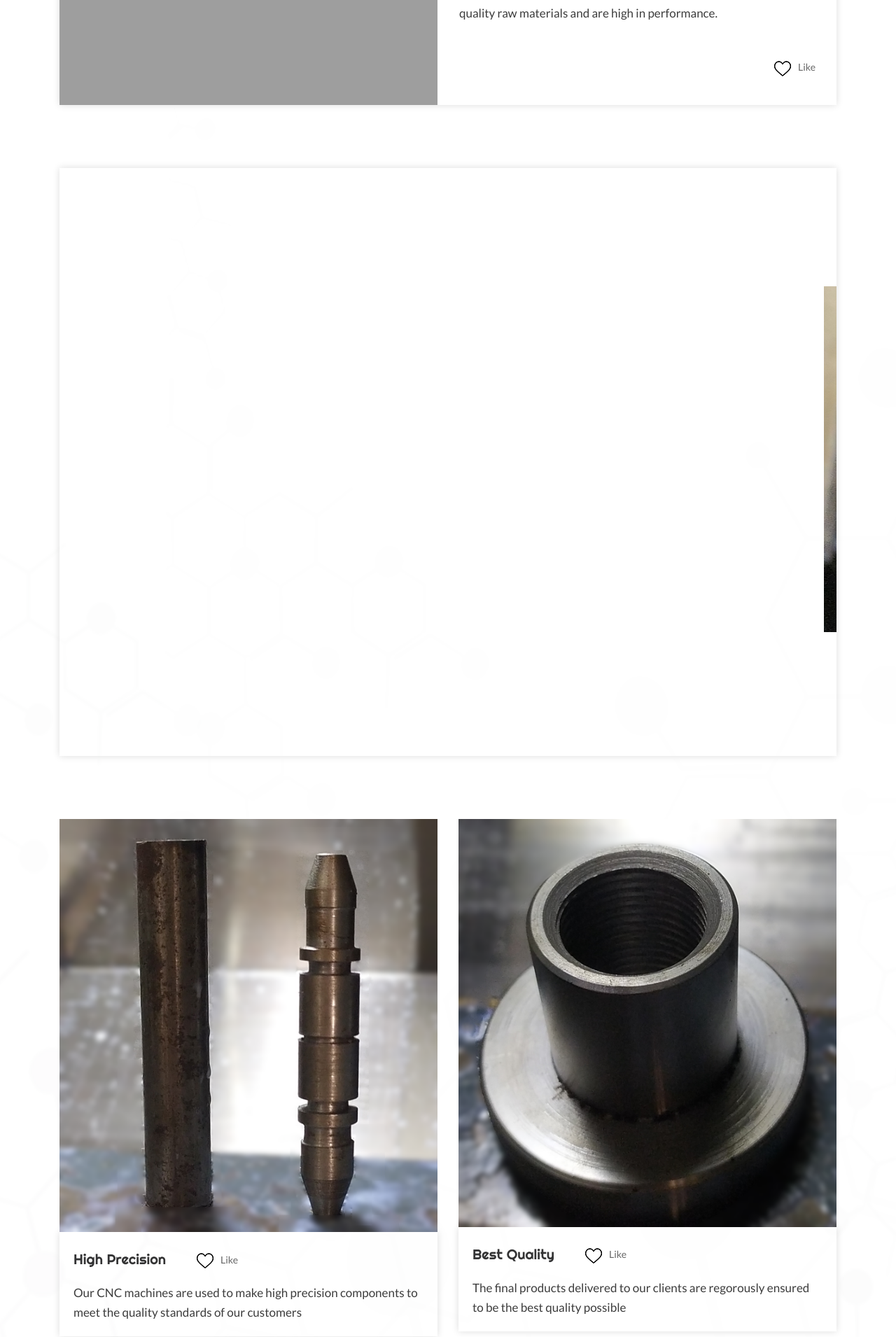
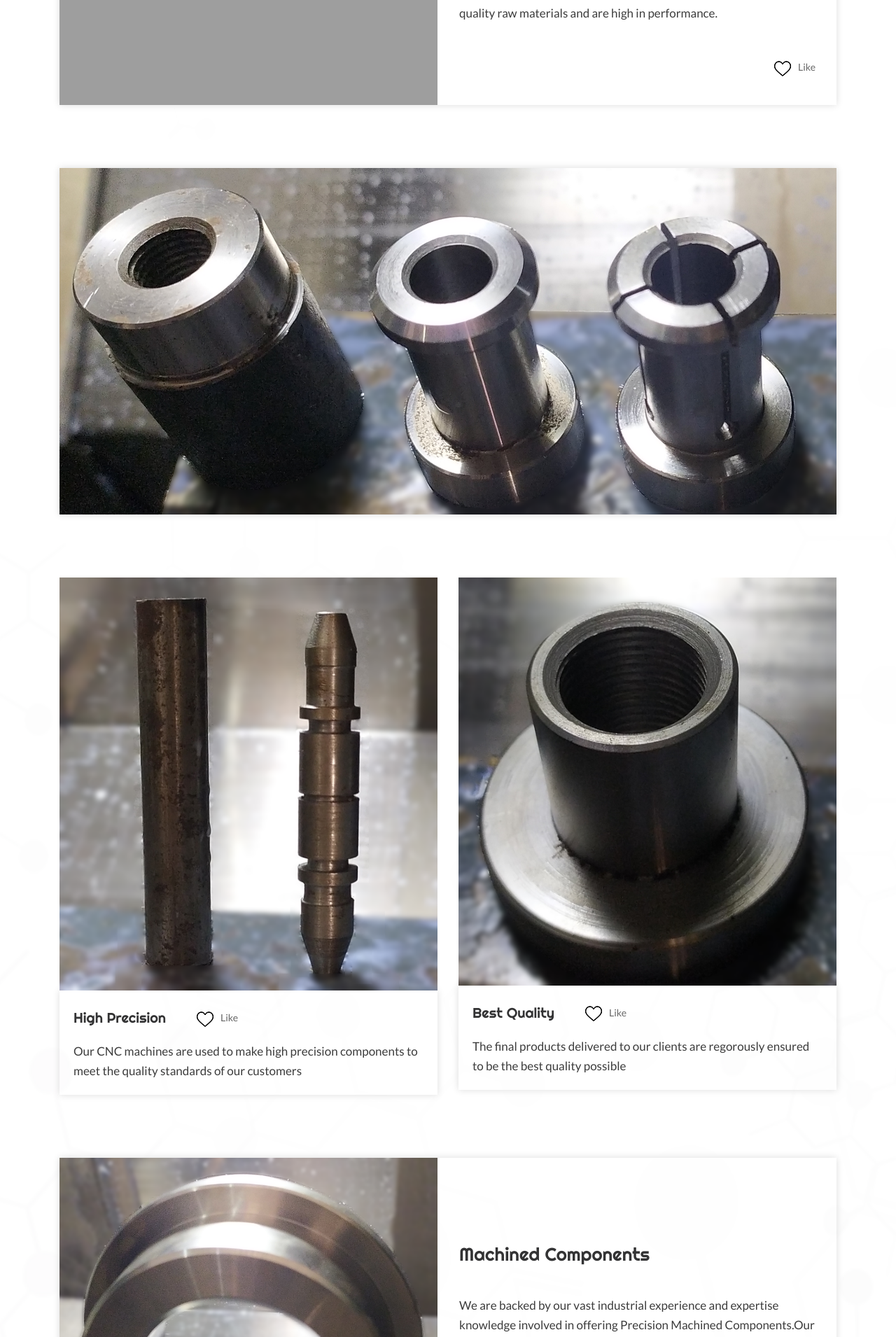
Before and after one commit to YatishKV/SLE-website, a Flask app: page / in a window 1280 px wide. Shown: the part 1398-3308 px from the top of the page at 70% size. Run offline with Flask 2, Linux system fonts and the light colour scheme; some libraries are stand-ins or nearby versions; some web fonts are replaced; grey boxes are pictures that could not be loaded.

Commit message:
Add files via upload

```diff
--- a/app.py
+++ b/app.py
@@ -7,4 +7,4 @@
 
 if __name__ == "__main__":
     port = os.environ.get("PORT", 5000) #heroku sets the PORT environ variable
-    app.run(debug=False, host="0.0.0.0", port=port)
+    app.run(debug=True, host="0.0.0.0", port=port)
--- a/static/css/responsive.css
+++ b/static/css/responsive.css
@@ -38,7 +38,7 @@
 
 @media (min-width: 576px) and (max-width: 767px) {
     .head_top {
-        background: url(..static/images/banner.png);
+        background: url(../images/banner.png);
     }
     .mean-container .mean-bar {
         margin-top: 0px;
@@ -98,7 +98,7 @@
         padding-top: 6px;
     }
     .navigation.navbar-dark .navbar-toggler-icon {
-        background: url(..static/images/menu_icon.png);
+        background: url(../images/menu_icon.png);
         background-repeat: no-repeat;
     }
 
@@ -106,7 +106,7 @@
 
 @media (max-width: 575px) {
     .head_top {
-       background: url(..static/images/banner.png);
+       background: url(../images/banner.png);
     }
     .header {
         padding: 30px 0px 0px 0px;
@@ -187,7 +187,7 @@
         padding: 0px 19px 40px 20px;
     }
     .navigation.navbar-dark .navbar-toggler-icon {
-        background: url(..static/images/menu_icon.png);
+        background: url(../images/menu_icon.png);
         background-repeat: no-repeat;
     }
 }
--- a/static/css/style.css
+++ b/static/css/style.css
@@ -412,7 +412,7 @@
 ul.like li a {display: inline-block; color: #3c3c3c;}
 ul.like li img {padding: 0px 10px 0px 40px;}
 
-/** secend section **/
+/** second section **/
 
 .position_box {position: absolute; bottom: 0; padding: 0px 20px 20px 20px;}
 .withi_color {color: #081553;}
@@ -420,7 +420,7 @@
 ul.withi_color li a {color: #081553;}
 ul.withi_color {float: left; padding-left: 40px;}
 
-/** end secend section **/
+/** end second section **/
 
 
 
@@ -457,11 +457,11 @@
 /** Testimonial section **/
 
 .Testimonial {
-     background: url(../images/test_bg.png);
-     background-repeat: no-repeat;
-    padding: 60px 0px;
-     background-position: center;
-     background-size: 100% 100%;
+     background: url(../images/our_img4_2.png),url(../images/our_img5.png);
+     background-position: left, right;
+     background-repeat: no-repeat,no-repeat ;
+     background-size: 50% 100%;
+     padding: 60px 0px;
 }
 .Testimonial .titlepage {text-align: left; padding-bottom: 15px;}
 .Testimonial .titlepage h2 {
--- a/templates/index.html
+++ b/templates/index.html
@@ -141,23 +141,26 @@
                </div>
             </div>
     <!-- end fist section -->
-    <!-- secend section -->
+    <!-- second section -->
             <div class="row">
                <div class="col-md-12">
                   <div class="our_two_box">
                      <div class="row">
                         <div class="col-md-12">
                            <div class="our_img">
-                              <figure>
-                                 <marquee behavior="scroll" direction="left" scrollamount="30" >
-                                    <img class="he_img" src="static/images/our_img2.png" alt="#"/>
-                                    <img class="he_img" src="static/images/our_img2_2.png" alt="#"/>
-                                    <img class="he_img" src="static/images/our_img2_3.png" alt="#"/>
-                                 </marquee>
-                              </figure>
-
-
-
+                              <div id="carouselExampleSlidesOnly" class="carousel slide" data-ride="carousel">
+                                 <div class="carousel-inner">
+                                   <div class="carousel-item active">
+                                     <img class="d-block w-100" src="static/images/our_img2.png" alt="First slide">
+                                   </div>
+                                   <div class="carousel-item">
+                                     <img class="d-block w-100" src="static/images/our_img2_2.png" alt="Second slide">
+                                   </div>
+                                   <div class="carousel-item">
+                                     <img class="d-block w-100" src="static/images/our_img2_3.png" alt="Third slide">
+                                   </div>
+                                 </div>
+                               </div>
                            </div>
 
                         </div>
@@ -165,7 +168,7 @@
                   </div>
                </div>
             </div>
-            <!-- end secend section -->
+            <!-- end second section -->
 
              <!-- three section -->
                      <div class="row">
@@ -249,7 +252,7 @@
       <div class="section">
 
             <div id="" class="Testimonial">
-                <div class="container">
+               <div class="container">
                <div class="row">
                   <div class="col-md-6 offset-md-3">
                      <div class="titlepage">
@@ -342,7 +345,7 @@
                <div class="container">
                   <div class="row">
                      <div class="col-md-12">
-                        <p>© 2022 All Rights Reserved. Design by Yatish K V</p>
+                        <p>© 2023 All Rights Reserved. Design by Yatish K V</p>
                      </div>
                   </div>
                </div>
```
